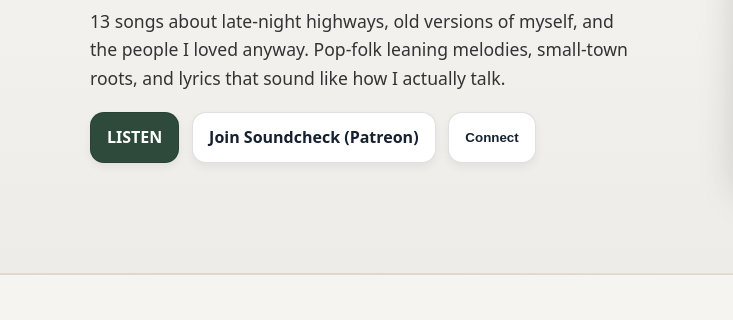
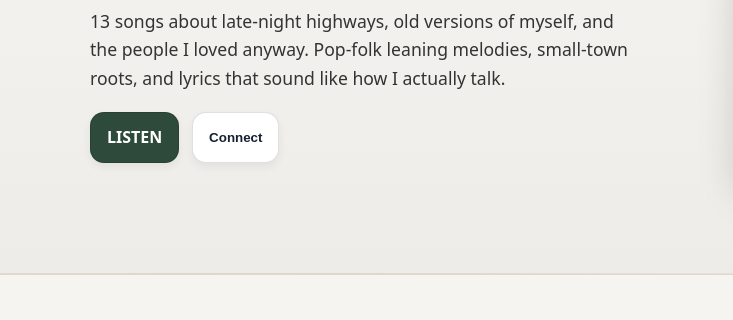
Before and after one commit to drakemccamey/drakehayden.github.io, a plain HTML site: page music.html in a window 1280 px wide. Shown: the part 316-636 px from the top of the page, 0-733 px from the left. Drawn offline with Linux system fonts and the light colour scheme.

Commit message:
Update music.html

```diff
--- a/music.html
+++ b/music.html
@@ -238,9 +238,6 @@
           <a class="btn primary" href="#" aria-label="Listen to Skipping Stones">
             LISTEN
           </a>
-          <a class="btn secondary" href="https://www.patreon.com/c/DrakeHaydenMusic" target="_blank" rel="noopener">
-            Join Soundcheck (Patreon)
-          </a>
           <button class="btn secondary" id="connectBtnTop" type="button" aria-haspopup="dialog" aria-controls="connectOverlay">
             Connect
           </button>
@@ -296,7 +293,6 @@
         <a href="#" aria-label="Listen on Spotify">Spotify</a>
         <a href="#" aria-label="Listen on Apple Music">Apple Music</a>
         <a href="#" aria-label="Listen on YouTube">YouTube</a>
-        <a href="https://www.patreon.com/c/DrakeHaydenMusic" target="_blank" rel="noopener">Behind the scenes on Patreon</a>
       </div>
     </div>
   </section>
```
